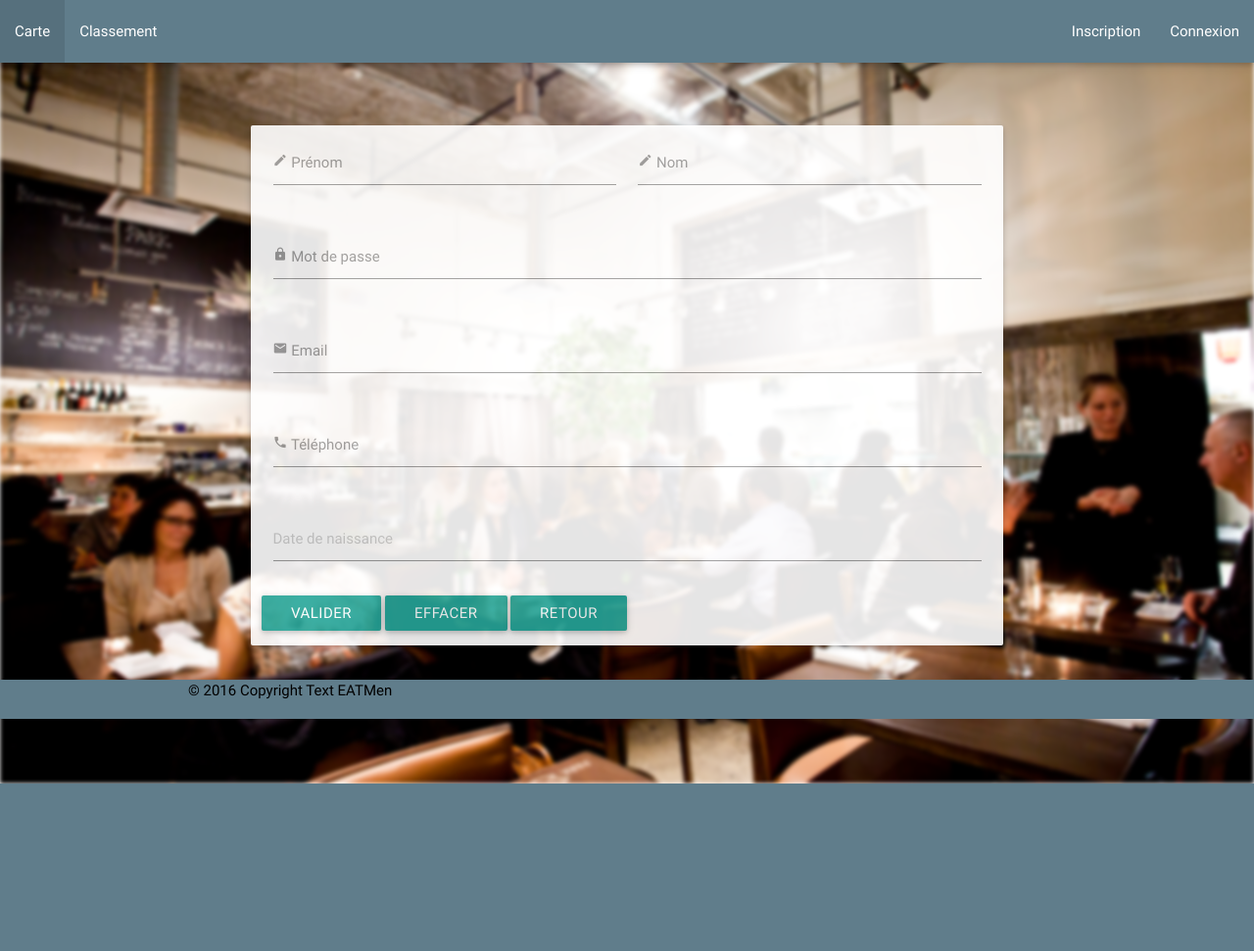
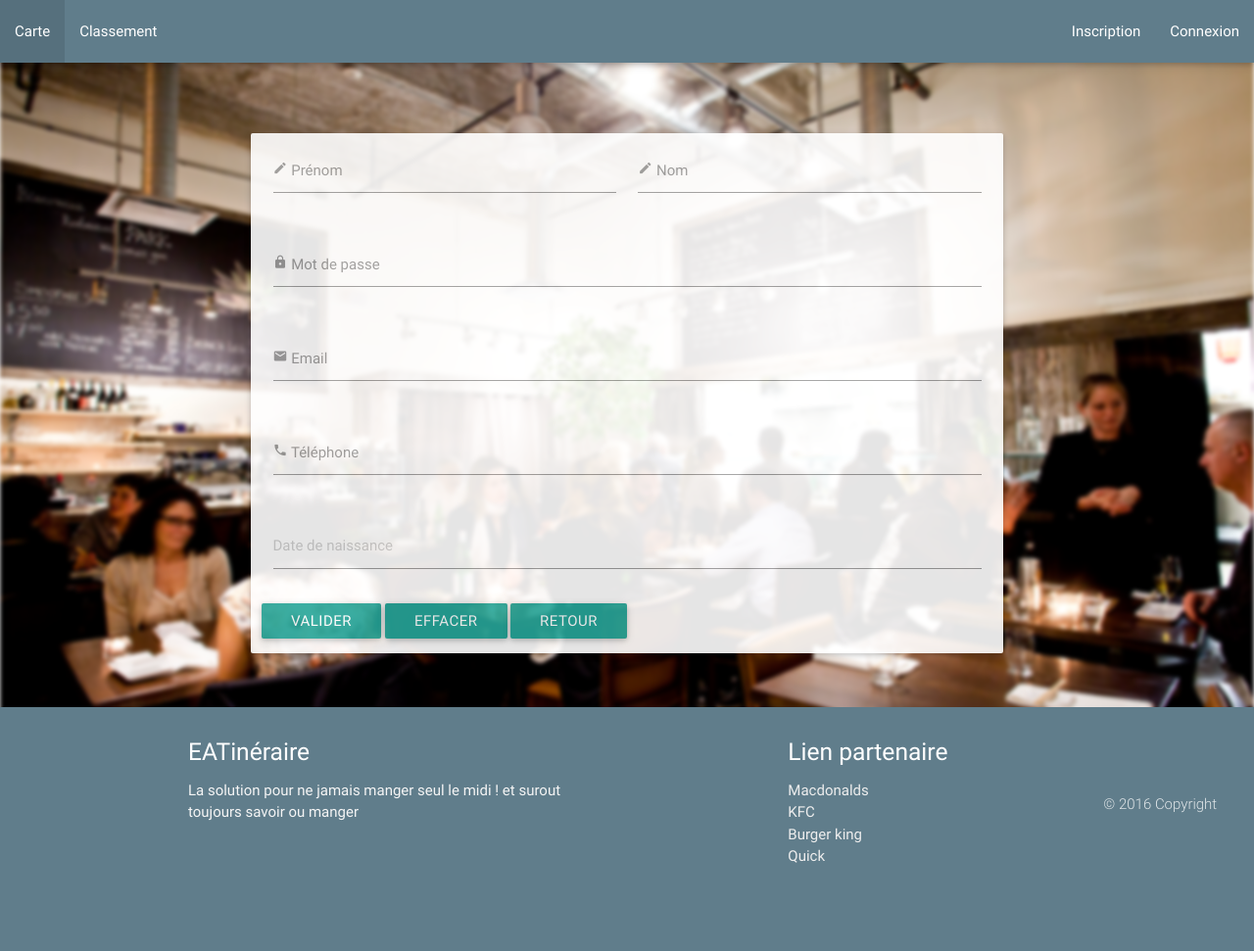
Before and after one commit to Maxiii62/EPSIWORKSHOP, a PHP site: page /front/html/Inscription.php in a window 1280 px wide. Shown: the whole page at 98% size. Before the commit the page ends 800 px from the top, so only its background shows below. Run offline with PHP 8.4, Linux system fonts and the light colour scheme; some libraries are stand-ins or nearby versions.

Commit message:
correction

```diff
--- a/fragments/footer.php
+++ b/fragments/footer.php
@@ -1,9 +1,28 @@
-<div class="page-footer blue-grey copyright footer">
-    <div class="container">
-        © 2016   Copyright Text EATMen
+<footer class="page-footer blue-grey footer">
+    <div class="container container-footer">
+        <div class="row">
+            <div class="col l6 s12">
+                <h5 class="white-text">EATinéraire</h5>
+                <p class="grey-text text-lighten-4">La solution pour ne jamais manger seul le midi ! et surout toujours savoir ou manger</p>
+            </div>
+            <div class="col l4 offset-l2 s12">
+                <h5 class="white-text">Lien partenaire</h5>
+                <ul>
+                    <li><a class="grey-text text-lighten-3" href="#!">Macdonalds</a></li>
+                    <li><a class="grey-text text-lighten-3" href="#!">KFC</a></li>
+                    <li><a class="grey-text text-lighten-3" href="#!">Burger king</a></li>
+                    <li><a class="grey-text text-lighten-3" href="#!">Quick</a></li>
+                </ul>
+            </div>
+        </div>
     </div>
-</div>
-<script type="text/javascript" src="https://code.jquery.com/jquery-2.1.1.min.js"> </script>
+    <div class="footer-copyright blue-grey">
+        <div class="container">
+            © 2016   Copyright Text EATMen
+        </div>
+    </div>
+</footer>
+<script type="text/javascript" src="https://code.jquery.com/jquery-2.1.1.min.js"></script>
 <script type="text/javascript" src="../../materialize/js/materialize.js" ></script>
 <script type="text/javascript" src="../../materialize/js/init.js" ></script>
 <script type="text/javascript" src="../js/main.js" ></script>
--- a/front/css/style.css
+++ b/front/css/style.css
@@ -26,12 +26,16 @@
 .select{
     float: right;
 }
-.footer{
-    z-index: 8;
-    width: 100%;
-    position:relative;
-    bottom:0px;
-}
+
+  body {
+    display: flex;
+    min-height: 100vh;
+    flex-direction: column;
+  }
+
+  main {
+    flex: 1 0 auto;
+  }
 
 body:before
 {
--- a/front/html/Inscription.php
+++ b/front/html/Inscription.php
@@ -1,12 +1,6 @@
 <?php $title = "Inscription";
 include '../../fragments/header.php';?>
-<html>
-	<head>
-		<link href="../../materialize/css/materialize.css" type="text/css" rel="stylesheet" media="screen,projection"/>
-		<link href="../css/style.css" type="text/css" rel="stylesheet" media="screen,projection"/>
-		<link href="https://fonts.googleapis.com/icon?family=Material+Icons" rel="stylesheet">
-		<title>Inscription</title>
-	</head>
+
 	<body>
 		<div id="login-page" class="row">
 			<div class="transparence">
```
